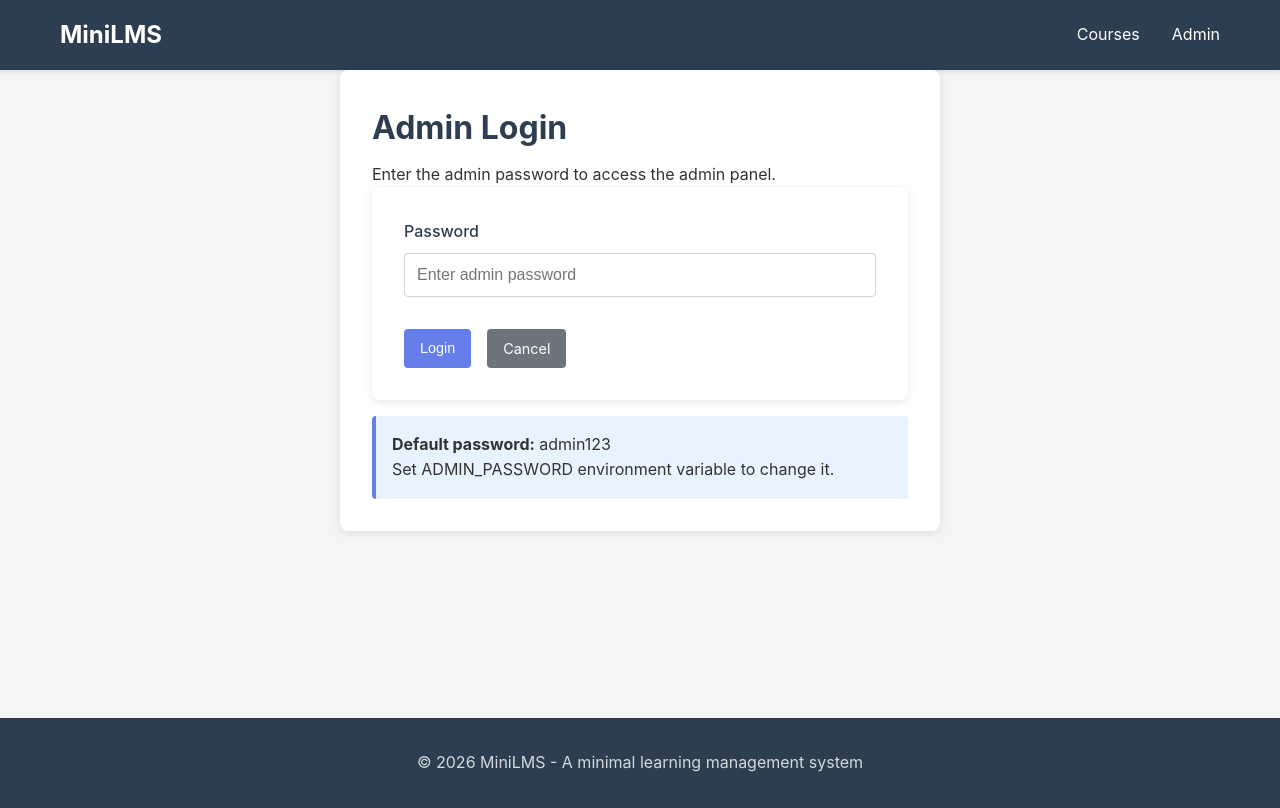
After one commit to andrejli/MiniLMS, a Flask app: page /admin/login in a window 1280 px wide. The commit adds this page. Run offline with Flask 3, Linux system fonts and the light colour scheme.

Commit message:
Add security features: admin authentication, XSS protection, improved email docs
Co-authored-by: andrejli <29371675+andrejli@users.noreply.github.com>

```diff
--- a/app.py
+++ b/app.py
@@ -6,6 +6,8 @@ from flask_sqlalchemy import SQLAlchemy
 from email.mime.text import MIMEText
 from email.mime.multipart import MIMEMultipart
 import smtplib
+import bleach
+from markupsafe import Markup
 
 app = Flask(__name__)
 app.config['SECRET_KEY'] = os.environ.get('SECRET_KEY', 'dev-secret-key-change-in-production')
@@ -13,6 +15,8 @@ app.config['SQLALCHEMY_DATABASE_URI'] = 'sqlite:///minilms.db'
 app.config['SQLALCHEMY_TRACK_MODIFICATIONS'] = False
 
 # Email configuration (optional - can be set via environment variables)
+# For Gmail, you need to use an app-specific password, not your regular password
+# See: https://support.google.com/accounts/answer/185833
 app.config['MAIL_SERVER'] = os.environ.get('MAIL_SERVER', 'smtp.gmail.com')
 app.config['MAIL_PORT'] = int(os.environ.get('MAIL_PORT', 587))
 app.config['MAIL_USE_TLS'] = os.environ.get('MAIL_USE_TLS', 'True') == 'True'
@@ -49,6 +53,22 @@ class AccessCode(db.Model):
 def generate_access_code():
     """Generate a random 12-character access code"""
     return secrets.token_urlsafe(9)[:12].upper()
+
+def sanitize_html(html_content):
+    """Sanitize HTML content to prevent XSS attacks"""
+    # Allow only safe HTML tags and attributes
+    allowed_tags = ['p', 'br', 'strong', 'em', 'u', 'h1', 'h2', 'h3', 'h4', 'h5', 'h6',
+                    'ul', 'ol', 'li', 'blockquote', 'code', 'pre', 'a', 'span', 'div']
+    allowed_attrs = {'a': ['href', 'title'], 'span': ['class'], 'div': ['class']}
+
+    cleaned = bleach.clean(html_content, tags=allowed_tags, attributes=allowed_attrs, strip=True)
+    return Markup(cleaned)
+
+def check_admin_access():
+    """Check if user has admin access. For minimal LMS, this is a simple password check."""
+    # In production, use proper authentication like Flask-Login
+    admin_password = os.environ.get('ADMIN_PASSWORD', 'admin123')
+    return session.get('admin_authenticated') == admin_password
 
 def send_access_code_email(email, code, course_title):
     """Send access code via email"""
@@ -99,6 +119,8 @@ def course_detail(course_id):
     # Check if user has access via session
     accessed_courses = session.get('accessed_courses', [])
     if course_id in accessed_courses:
+        # Sanitize course content before rendering
+        course.content = sanitize_html(course.content)
         return render_template('course_detail.html', course=course)
 
     # User needs to enter access code
@@ -169,16 +191,47 @@ def request_access(course_id):
 
     return render_template('request_access.html', course=course)
 
-# Admin routes (simplified - no authentication for minimal LMS)
+# Admin routes (simplified - password-based authentication for minimal LMS)
+@app.route('/admin/login', methods=['GET', 'POST'])
+def admin_login():
+    """Simple admin login"""
+    if request.method == 'POST':
+        password = request.form.get('password', '')
+        admin_password = os.environ.get('ADMIN_PASSWORD', 'admin123')
+
+        if password == admin_password:
+            session['admin_authenticated'] = admin_password
+            flash('Logged in successfully!', 'success')
+            return redirect(url_for('admin'))
+        else:
+            flash('Invalid password.', 'error')
+
+    return render_template('admin_login.html')
+
+@app.route('/admin/logout')
+def admin_logout():
+    """Admin logout"""
+    session.pop('admin_authenticated', None)
+    flash('Logged out successfully.', 'success')
+    return redirect(url_for('index'))
+
 @app.route('/admin')
 def admin():
     """Simple admin panel to manage courses"""
+    if not check_admin_access():
+        flash('Please log in to access the admin panel.', 'error')
+        return redirect(url_for('admin_login'))
+
     courses = Course.query.all()
     return render_template('admin.html', courses=courses)
 
 @app.route('/admin/course/new', methods=['GET', 'POST'])
 def new_course():
     """Create a new course"""
+    if not check_admin_access():
+        flash('Please log in to access the admin panel.', 'error')
+        return redirect(url_for('admin_login'))
+
     if request.method == 'POST':
         title = request.form.get('title', '').strip()
         description = request.form.get('description', '').strip()
@@ -198,6 +251,10 @@ def new_course():
 @app.route('/admin/course/<int:course_id>/edit', methods=['GET', 'POST'])
 def edit_course(course_id):
     """Edit an existing course"""
+    if not check_admin_access():
+        flash('Please log in to access the admin panel.', 'error')
+        return redirect(url_for('admin_login'))
+
     course = Course.query.get_or_404(course_id)
 
     if request.method == 'POST':
@@ -217,6 +274,10 @@ def edit_course(course_id):
 @app.route('/admin/course/<int:course_id>/delete', methods=['POST'])
 def delete_course(course_id):
     """Delete a course"""
+    if not check_admin_access():
+        flash('Please log in to access the admin panel.', 'error')
+        return redirect(url_for('admin_login'))
+
     course = Course.query.get_or_404(course_id)
     db.session.delete(course)
     db.session.commit()
@@ -226,6 +287,10 @@ def delete_course(course_id):
 @app.route('/admin/course/<int:course_id>/codes')
 def view_access_codes(course_id):
     """View access codes for a course"""
+    if not check_admin_access():
+        flash('Please log in to access the admin panel.', 'error')
+        return redirect(url_for('admin_login'))
+
     course = Course.query.get_or_404(course_id)
     access_codes = AccessCode.query.filter_by(course_id=course_id).order_by(AccessCode.created_at.desc()).all()
     return render_template('access_codes.html', course=course, access_codes=access_codes)
--- a/requirements.txt
+++ b/requirements.txt
@@ -2,3 +2,4 @@ Flask==3.0.0
 Flask-SQLAlchemy==3.1.1
 python-dotenv==1.0.0
 email-validator==2.1.0
+bleach==6.3.0
--- /dev/null
+++ b/templates/admin_login.html
@@ -0,0 +1,28 @@
+{% extends "base.html" %}
+
+{% block title %}Admin Login - MiniLMS{% endblock %}
+
+{% block content %}
+<div class="access-page">
+    <div class="access-card">
+        <h1>Admin Login</h1>
+        <p>Enter the admin password to access the admin panel.</p>
+
+        <form method="POST" class="form">
+            <div class="form-group">
+                <label for="password">Password</label>
+                <input type="password" id="password" name="password" required class="form-control" placeholder="Enter admin password">
+            </div>
+            <div class="form-actions">
+                <button type="submit" class="btn btn-primary">Login</button>
+                <a href="{{ url_for('index') }}" class="btn btn-secondary">Cancel</a>
+            </div>
+        </form>
+
+        <div class="info-box">
+            <p><strong>Default password:</strong> admin123</p>
+            <p>Set ADMIN_PASSWORD environment variable to change it.</p>
+        </div>
+    </div>
+</div>
+{% endblock %}
--- a/templates/base.html
+++ b/templates/base.html
@@ -12,7 +12,12 @@
             <a href="{{ url_for('index') }}" class="logo">MiniLMS</a>
             <div class="nav-links">
                 <a href="{{ url_for('index') }}">Courses</a>
-                <a href="{{ url_for('admin') }}">Admin</a>
+                {% if session.get('admin_authenticated') %}
+                    <a href="{{ url_for('admin') }}">Admin</a>
+                    <a href="{{ url_for('admin_logout') }}">Logout</a>
+                {% else %}
+                    <a href="{{ url_for('admin_login') }}">Admin</a>
+                {% endif %}
             </div>
         </div>
     </nav>
```
Also changed, not shown: README.md, 1 other file.
